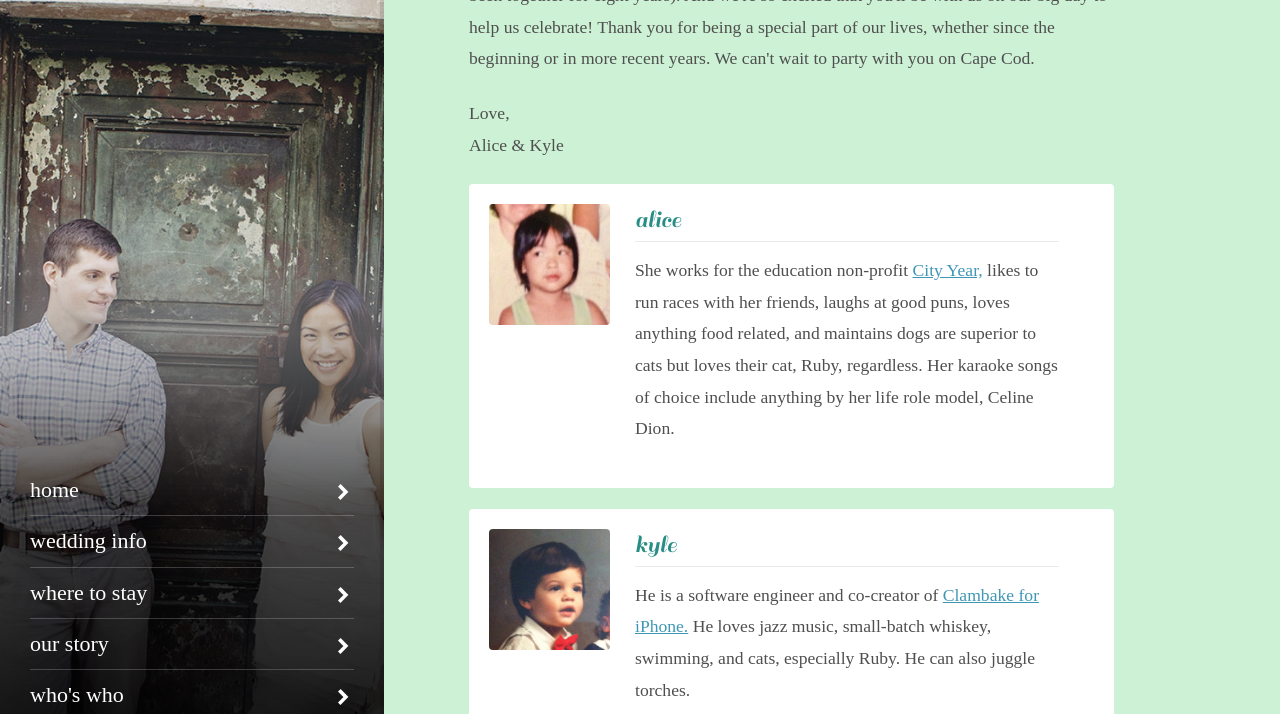
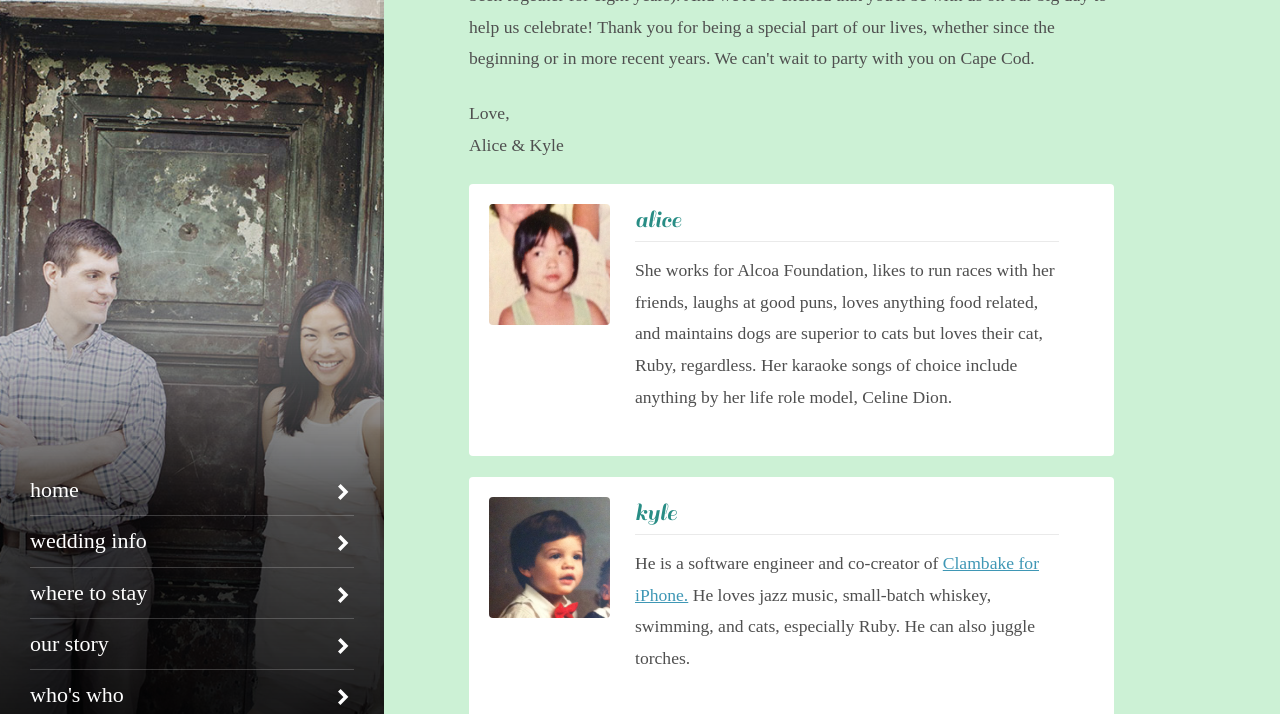
Before and after one commit to keighl/weddding, a Jekyll site: the page built from index.html, in a window 1280 px wide and 900 px high, scrolled down 433 px, cut to the strip 0-714 px from the top of the window. Built offline with Jekyll 4.4.1, drawn with Linux system fonts in a browser that asks for light colours; nearby versions of some CDN libraries; Markdown is read by kramdown in place of the engine named in the settings.

Commit message:
Update index.html

```diff
--- a/index.html
+++ b/index.html
@@ -23,9 +23,7 @@ title: Home
     <div class='card-text'>
       <h4>alice</h4>
       <p>
-        She works for the education non-profit
-        <a href='http://cityyear.org'>City Year,</a>
-        likes to run races with her friends, laughs at good puns, loves anything food related, and maintains dogs are superior to cats but loves their cat, Ruby, regardless. Her karaoke songs of choice include anything by her life role model, Celine Dion.
+        She works for Alcoa Foundation, likes to run races with her friends, laughs at good puns, loves anything food related, and maintains dogs are superior to cats but loves their cat, Ruby, regardless. Her karaoke songs of choice include anything by her life role model, Celine Dion.
       </p>
     </div>
     <div class='clear'></div>
```
